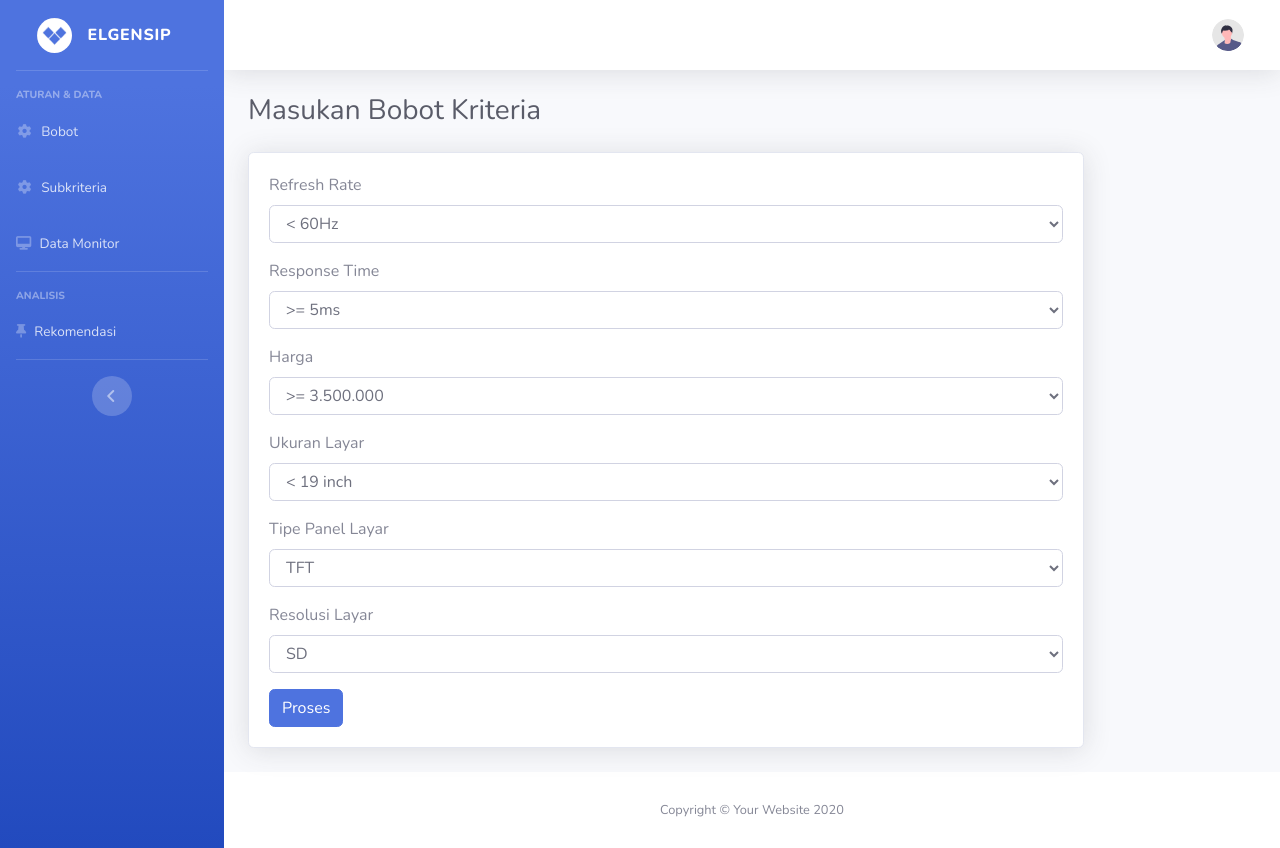
After one commit to fikriwado/SPK_Topsis_Rekomendasi-Monitor, a PHP site: page /topsis.php in a window 1280 px wide. The commit adds this page. Run offline with PHP 8.4, Linux system fonts and the light colour scheme; some libraries are stand-ins or nearby versions.

Commit message:
Menambahkan halaman perhitungan topsis

```diff
--- a/partials/sidebar.php
+++ b/partials/sidebar.php
@@ -55,7 +55,7 @@
   <div class="sidebar-heading">Analisis</div>
   <!-- Nav Item -->
   <li class="nav-item">
-    <a class="nav-link" href="#">
+    <a class="nav-link" href="./topsis.php">
       <i class="fas fa-thumbtack"></i>
       <span>Rekomendasi</span></a
     >
--- /dev/null
+++ b/topsis.php
@@ -0,0 +1,119 @@
+<!DOCTYPE html>
+<html lang="en">
+
+<head>
+    <?php @include('partials/head.php'); ?>
+</head>
+
+<body id="page-top">
+    <div id="wrapper">
+        <?php @include('partials/sidebar.php'); ?>
+
+        <!-- Content Wrapper -->
+        <div id="content-wrapper" class="d-flex flex-column">
+
+            <!-- Main Content -->
+            <div id="content">
+                <?php @include('partials/topbar.php'); ?>
+
+                <!-- Begin Page Content -->
+                <div class="container-fluid">
+                    <div class="row">
+                        <div class="col">
+                            <h1 class="h3 mb-4 text-gray-800">Masukan Bobot Kriteria</h1>
+                        </div>
+                    </div>
+
+
+                    <div class="row">
+                        <div class="col-lg-10">
+                            <div class="card shadow mb-4">
+                                <div class="card-body">
+                                    <form method="POST" action="topsis_process.php">
+                                        <div class="mb-3">
+                                            <label for="refreshRate">Refresh Rate</label><select class="form-control" id="refreshRate" name="refresh_rate">
+                                                <option value="1">< 60Hz</option>
+                                                <option value="2">60Hz - 70Hz</option>
+                                                <option value="3">70Hz - 144Hz</option>
+                                                <option value="4">144Hz - 240Hz</option>
+                                                <option value="5">>= 240Hz</option>
+                                            </select>
+                                        </div>
+                                        <div class="mb-3">
+                                            <label for="responseTime">Response Time</label><select class="form-control" id="responseTime" name="response_time">
+                                                <option value="1">>= 5ms</option>
+                                                <option value="2">4ms</option>
+                                                <option value="3">3ms</option>
+                                                <option value="4">2ms</option>
+                                                <option value="5"><= 1ms</option>
+                                            </select>
+                                        </div>
+                                        <div class="mb-3">
+                                            <label for="price">Harga</label><select class="form-control" id="price" name="price">
+                                                <option value="1">>= 3.500.000</option>
+                                                <option value="2">3.000.000 - < 3.500.000</option>
+                                                <option value="3">2.500.000 - < 3.000.000</option>
+                                                <option value="4">1.500.000 - < 2.500.000</option>
+                                                <option value="5">< 1.500.000</option>
+                                            </select>
+                                        </div>
+                                        <div class="mb-3">
+                                            <label for="screenSize">Ukuran Layar</label><select class="form-control" id="screenSize" name="screen_size">
+                                                <option value="1">< 19 inch</option>
+                                                <option value="2">19 - 22 inch</option>
+                                                <option value="3">22 - 24 inch</option>
+                                                <option value="4">24 - 32 inch</option>
+                                                <option value="5">>32 inch</option>
+                                            </select>
+                                        </div>
+                                        <div class="mb-3">
+                                            <label for="panelType">Tipe Panel Layar</label><select class="form-control" id="panelType" name="panel_type">
+                                                <option value="1">TFT</option>
+                                                <option value="2">TN</option>
+                                                <option value="3">VA</option>
+                                                <option value="4">IPS</option>
+                                                <option value="5">OLED</option>
+                                            </select>
+                                        </div>
+                                        <div class="mb-3">
+                                            <label for="resolution">Resolusi Layar</label><select class="form-control" id="resolution" name="resolution">
+                                                <option value="1">SD</option>
+                                                <option value="2">HD</option>
+                                                <option value="3">FHD</option>
+                                                <option value="4">QHD</option>
+                                                <option value="5">UHD</option>
+                                            </select>
+                                        </div>
+                                        <div class="mt-2">
+                                            <button type="submit" name="btn-process" class="btn btn-primary">Proses</button>
+                                        </div>
+                                    </form>
+                                </div>
+                            </div>
+                        </div>
+                    </div>
+                </div>
+
+
+
+
+
+                <?php @include('partials/footer.php'); ?>
+            </div>
+            <!-- End of Content Wrapper -->
+        </div>
+
+        <?php @include('partials/scroll-top-modal-logout.php'); ?>
+
+        <!-- Bootstrap core JavaScript-->
+        <script src="https://cdnjs.cloudflare.com/ajax/libs/jquery/3.6.0/jquery.min.js" integrity="sha512-894YE6QWD5I59HgZOGReFYm4dnWc1Qt5NtvYSaNcOP+u1T9qYdvdihz0PPSiiqn/+/3e7Jo4EaG7TubfWGUrMQ==" crossorigin="anonymous" referrerpolicy="no-referrer"></script>
+        <script src="https://cdn.jsdelivr.net/npm/bootstrap@4.6.2/dist/js/bootstrap.bundle.min.js" integrity="sha384-Fy6S3B9q64WdZWQUiU+q4/2Lc9npb8tCaSX9FK7E8HnRr0Jz8D6OP9dO5Vg3Q9ct" crossorigin="anonymous"></script>
+
+        <!-- Core plugin JavaScript-->
+        <script src="https://cdnjs.cloudflare.com/ajax/libs/jquery-easing/1.4.1/jquery.easing.min.js" integrity="sha512-0QbL0ph8Tc8g5bLhfVzSqxe9GERORsKhIn1IrpxDAgUsbBGz/V7iSav2zzW325XGd1OMLdL4UiqRJj702IeqnQ==" crossorigin="anonymous" referrerpolicy="no-referrer"></script>
+
+        <!-- Custom scripts for all pages-->
+        <script src="assets/js/sb-admin-2.min.js"></script>
+</body>
+
+</html>
```
Also changed, not shown: topsis_process.php (added, +185 -0 lines).
